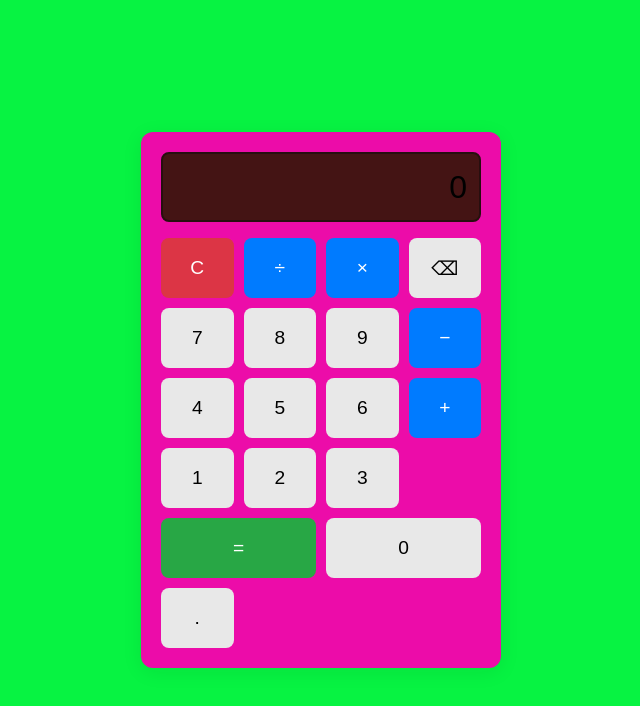
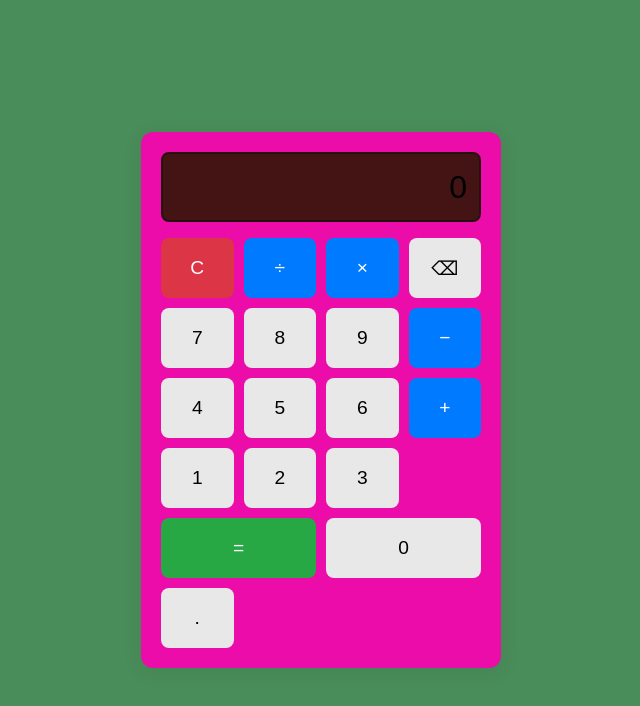
Before and after one commit to alimali88k43-hash/tad, a plain HTML site: page index.html in a window 1280 px wide. Shown: the whole page, without its empty margins (319-959 px from the left). Drawn offline with Linux system fonts and the light colour scheme.

Commit message:
Update index.html

```diff
--- a/index.html
+++ b/index.html
@@ -11,8 +11,8 @@
 * { box-sizing: border-box; margin: 0; padding: 0; }
 body {
     font-family: system-ui, -apple-system, "Segoe UI", Roboto, sans-serif;
-    background: #07f342;
-    color: #5908f0;
+    background: #498d5a;
+    color: #463b58;
     display: flex;
     justify-content: center;
     align-items: center;
```
